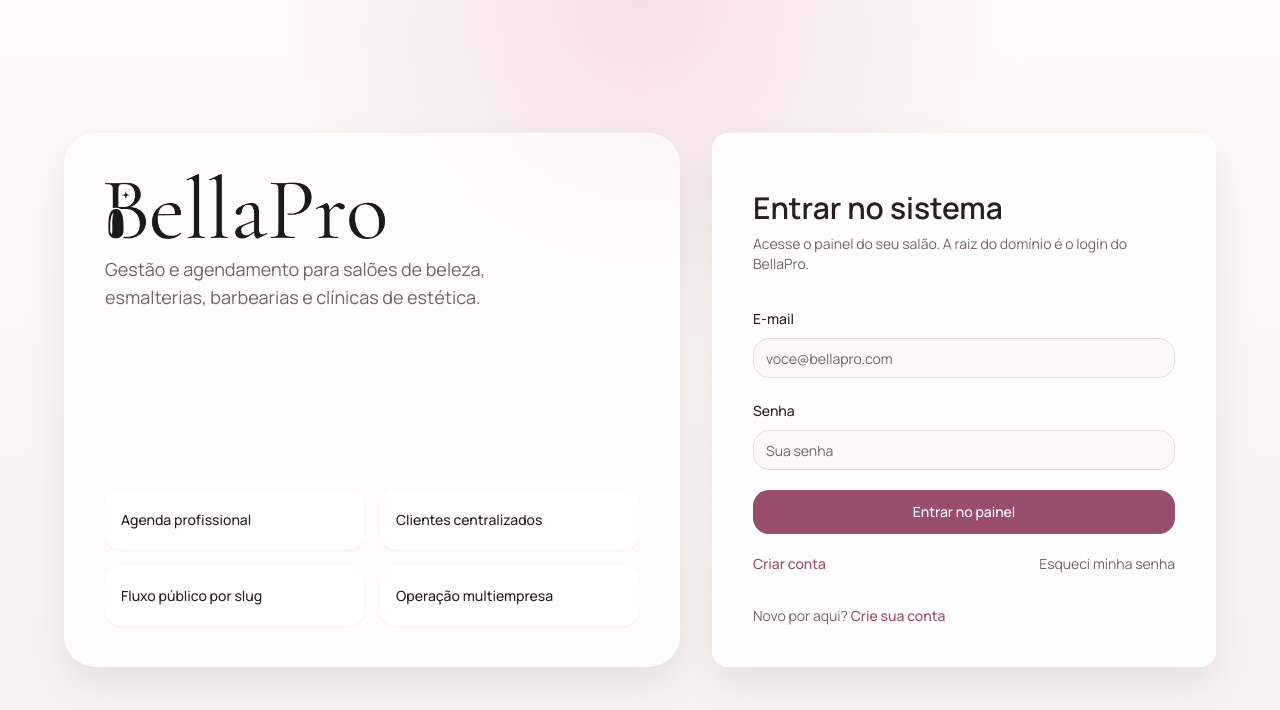
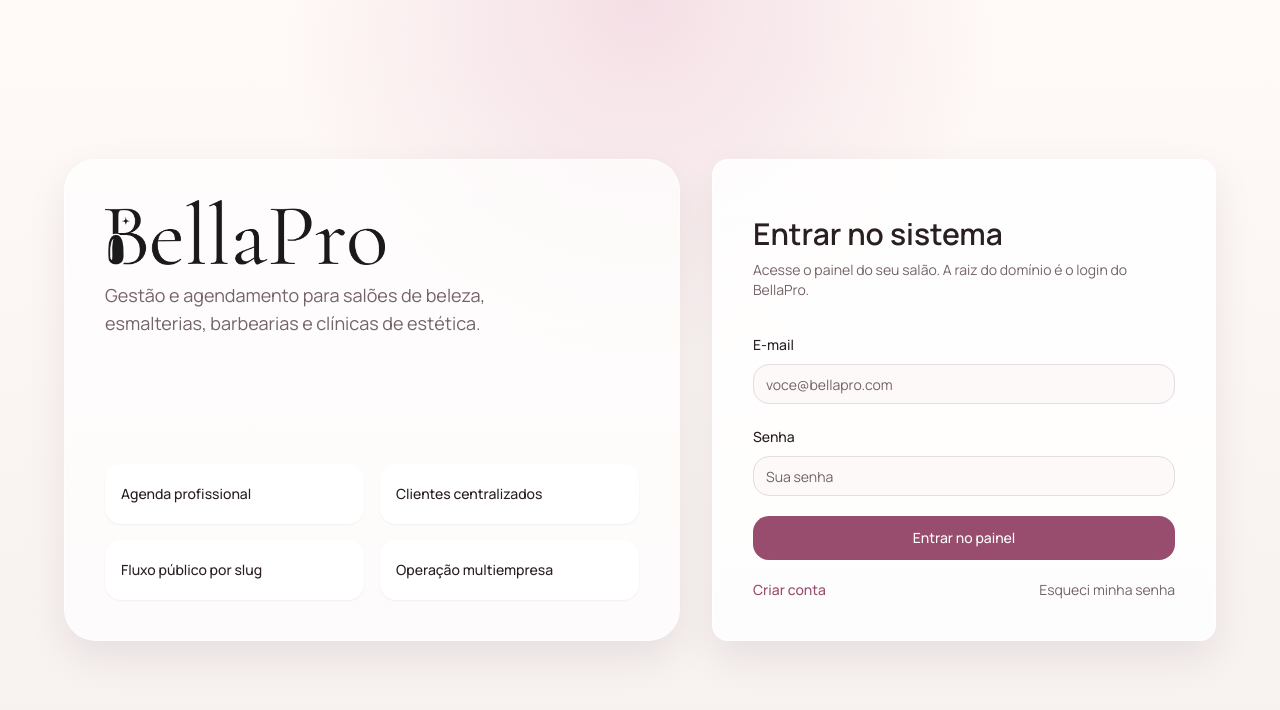
Before and after one commit to chipzoficial/BellaPro2, a Next.js app: page / in a window 1280 px wide. Shown: the top 710 px of the page. Built offline with nearby package versions, Linux system fonts and the light colour scheme.

Commit message:
Trim login footer links

```diff
--- a/src/app/page.tsx
+++ b/src/app/page.tsx
@@ -27,9 +27,6 @@
                 <p className="mt-2 text-sm text-muted-foreground">Acesse o painel do seu salão. A raiz do domínio é o login do BellaPro.</p>
               </div>
               <LoginForm />
-              <p className="mt-8 text-sm text-muted-foreground">
-                Novo por aqui? <Link href="/criar-conta" className="font-medium text-primary hover:underline">Crie sua conta</Link>
-              </p>
             </CardContent>
           </Card>
         </div>
```
